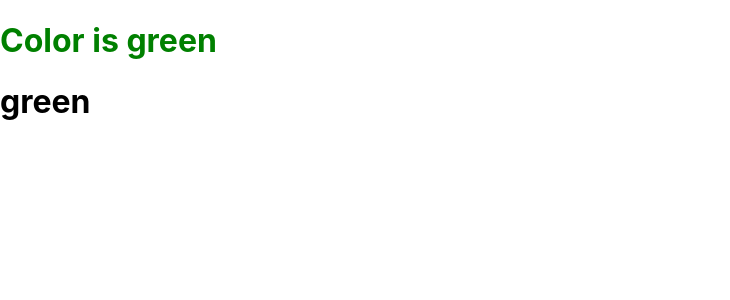
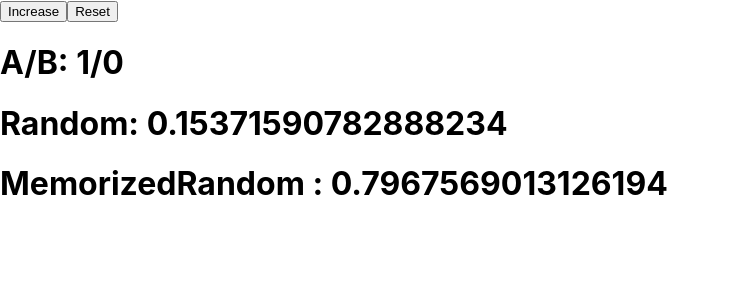
Before and after one commit to iiimomoniii/Intro_React, a React (Create React App) app: page / in a window 1280 px wide. Shown: the top 300 px of the page, without its empty margins (0-730 px from the left). Built offline with nearby package versions, Linux system fonts and the light colour scheme.

Commit message:
how to useMemo for cache data

```diff
--- a/src/App.js
+++ b/src/App.js
@@ -6,11 +6,13 @@ import Ex2_useEffectDestroyListener from './components/Ex2_useEffectDestroyListe
 import Ex3_useEffectSetInterval from './components/Ex3_useEffectSetInterval';
 import Ex4_useEffectFeedJSON from './components/Ex4_useEffectFeedJSON';
 import UseContext_Main from './components2/useContext_Main';
+import Ex1_useMemo from './components3/Ex1_useMemo';
 function App() {
 
   const [isShow , setIsShow] = useState(true);
 
   return (
+    //components
     // <div className="App">
     //   //Ex1
     //   <span>useEffect</span>
@@ -29,8 +31,15 @@ function App() {
     //   <span>useEffect Feed JSON</span>
     //   <Ex4_useEffectFeedJSON/>
     // </div>
+
+    //component2
+    // <div>
+    //   <UseContext_Main/>
+    // </div>
+
+    //component3
     <div>
-      <UseContext_Main/>
+      <Ex1_useMemo/>
     </div>
   );
 }
--- /dev/null
+++ b/src/components3/Ex1_useMemo.js
@@ -0,0 +1,29 @@
+import React, {useState, useMemo} from 'react'
+
+export default function Ex1_useMemo() {
+    const [count, setCount] = useState(0);
+  return (
+    <div>
+        <button onClick={()=>{setCount(prev => prev+1)}}>Increase</button>
+        <button onClick={()=>{setCount(0)}}>Reset</button>
+        <Content a={1} b={count}/>
+    </div>
+  )
+}
+
+const Content = ({a,b})=>{
+    const memorizeRandom = useMemo(()=>{
+        //call random 1 time when click
+        return Math.random();
+    },[a]);
+    //call random all time when click
+    const random = Math.random();
+
+    return (
+        <div>
+            <h1>A/B: {a}/{b}</h1>
+            <h1>Random: {random}</h1>
+            <h1>MemorizedRandom : {memorizeRandom}</h1>
+        </div>
+    )
+}
```
